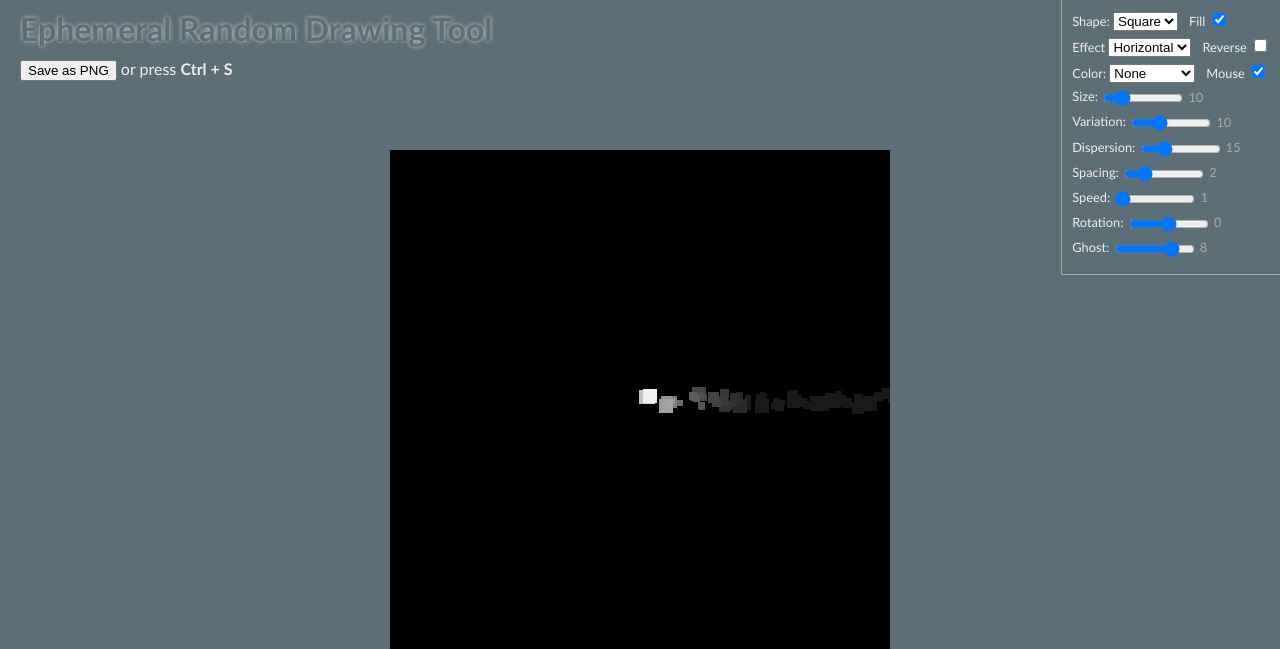
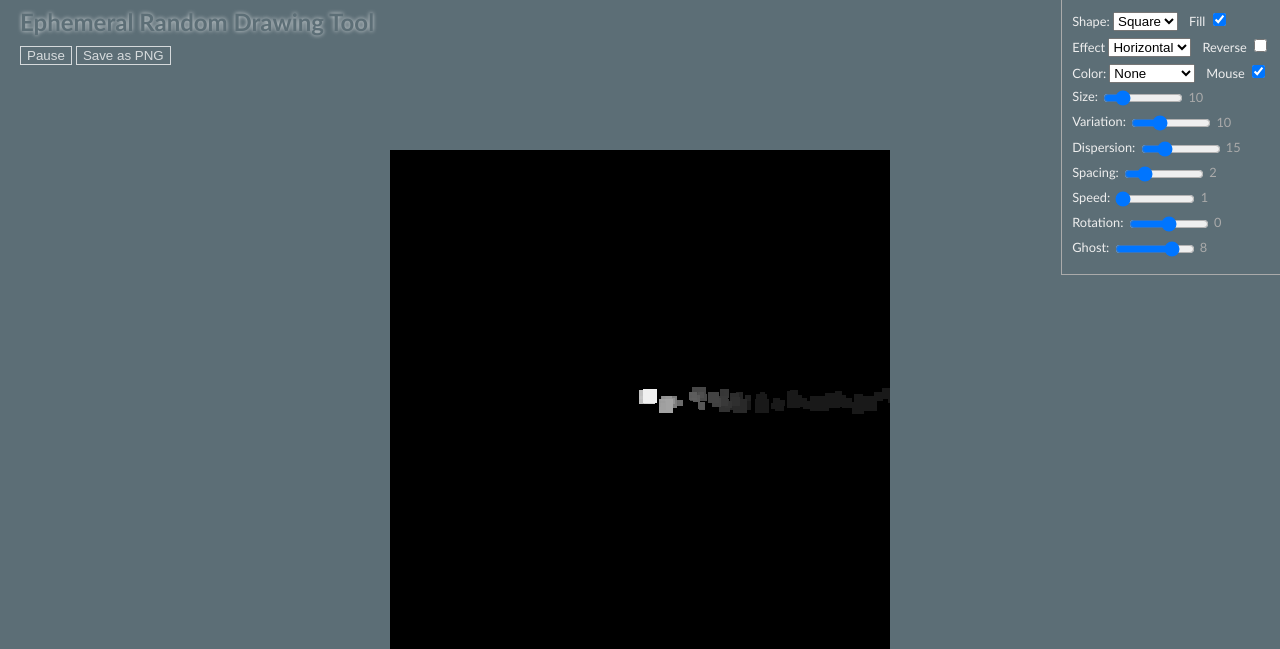
Before and after one commit to raohmaru/Ephemeral-Random-Drawing-Tool, a PHP site: page / in a window 1280 px wide. Shown: the top 649 px of the page. Run offline with PHP 8.4, Linux system fonts and the light colour scheme.

Commit message:
Refactor

```diff
--- a/css/styles.css
+++ b/css/styles.css
@@ -32,12 +32,23 @@ a:hover, a:focus {
 	left: 20px;
 }
 	.header__title {
-		font-size: 2em;
+		font-size: 1.5em;
 		line-height: .5;
 		font-weight: 700;
 		color: #5C6E76;
-		text-shadow: 0 0 4px rgba(255, 255, 255, .65);
+		text-shadow: 0 0 4px rgba(255, 255, 255, .75);
 	}
+.button {
+    color: #fff;
+    background: transparent;
+    border: 1px solid #fff;
+	cursor: pointer;
+	opacity: .75;
+}
+.button:focus,
+.button:hover {
+	opacity: 1;
+}
 canvas {
 	/* border: 1px solid #444; */
 	background-color: #000;
@@ -56,7 +67,7 @@ canvas {
 		padding: 0 0 .4em;
 		border: 0;
 	}
-	input[type="range"] {
+	.settings input[type="range"] {
 		width: 6em;
 		vertical-align: middle;
 		padding: 0; /* MS */
@@ -66,7 +77,7 @@ canvas {
 		min-width: 1.15em;
 		color: #aaa;
 	}
-	select + label {
+	.settings select + label {
 		margin-left: .6em;
 	}
 .footer {
--- a/index.html
+++ b/index.html
@@ -3,7 +3,7 @@
 <head>
 	<meta charset="utf-8">
 	<meta http-equiv="X-UA-Compatible" content="IE=edge,chrome=1">
-	<title>Canvas playground | raohmaru.com</title>
+	<title>Ephemeral Random Drawing Tool | raohmaru.com</title>
 	<meta name="viewport" content="width=device-width">
 	<link rel="stylesheet" href="css/styles.css" />
 </head>
@@ -11,7 +11,8 @@
 <div class="wrapper">
 	<header class="header" role="banner">
 		<h1 class="header__title">Ephemeral Random Drawing Tool</h1>
-		<p><input type="button" id="saveAsPNG" value="Save as PNG" accesskey="S" /> or press <strong>Ctrl + S</strong></p>
+		<p><input type="button" value="Pause" class="button" title="Shortcut: P Key" accesskey="P" data-app-action="pause" />
+			<input type="button" value="Save as PNG" class="button" title="Shortcut: Ctrl + S" accesskey="S" data-app-action="save" /></p>
 	</header>
 
 	<canvas id="testcanvas" width="500" height="500">
@@ -111,10 +112,12 @@
 	<img src="img/atom.png" alt="Atom symbol" id="imgAsset" />
 </div>
 
+<script src="js/events.js"></script>
 <script src="js/utils.js"></script>
 <script src="js/settings.js"></script>
 <script src="js/effects.js"></script>
 <script src="js/shapes.js"></script>
 <script src="js/main.js"></script>
+<script src="js/components.js"></script>
 </body>
 </html>
--- /dev/null
+++ b/js/components.js
@@ -0,0 +1,27 @@
+;(function (app) { 'use strict';
+
+Array.prototype.forEach.call(document.querySelectorAll('[data-app-action]'), function(el){
+	if(el.dataset.appAction === 'pause') {
+		PauseButton(el);
+	}
+	else if(el.dataset.appAction === 'save') {
+		SaveButton(el);
+	}
+});
+
+function PauseButton(el){
+	el.addEventListener('click', function(){ app.pause(true); });
+	app
+		.on(app.events.PAUSE, function(){
+			el.value = 'Resume';
+		})
+		.on(app.events.RESUME, function(){
+			el.value = 'Pause';
+		});
+}
+
+function SaveButton(el){
+	el.addEventListener('click', function(){ app.saveAsImage(); });
+}
+
+}(window.app || (window.app = {})));
--- /dev/null
+++ b/js/events.js
@@ -0,0 +1,9 @@
+;(function (app) { 'use strict';
+
+app.events = {
+	CHANGE: 'change',
+	PAUSE:  'pause',
+	RESUME: 'resume'
+};
+
+}(window.app || (window.app = {})));
--- a/js/main.js
+++ b/js/main.js
@@ -3,7 +3,6 @@
 var canvas = document.getElementById('testcanvas'),
 	cnv_width  = canvas.width,
 	cnv_height = canvas.height,
-	fill_clear = 'rgba(0,0,0,.02)',
 	spacingCount = 0,
 	shapeColors = [
 		['rgb(255,255,255)'],  // None
@@ -24,23 +23,25 @@ var canvas = document.getElementById('testcanvas'),
 		x: 0,
 		y: 0
 	},
-	ctx, cnvRect, posX, posY, effectFunc, shapeFunc, rafId;
+	ctx, cnvRect, posX, posY, fill_clear, effectFunc, shapeFunc, rafId;
+// Constants
 var Round      = Math.round,
 	KEY_LEFT   = 37,
 	KEY_UP     = 38,
 	KEY_RIGHT  = 39,
 	KEY_DOWN   = 40,
+	KEY_P      = 80,
 	KEY_S      = 83,
 	KEY_CMD_S  = 19;  // OS X webkit browsers
+
+app.utils.eventDecorator(app);
 
 function start() {
 	app._canvas = canvas;
 	app._ctx = ctx;
 	app.settings
-		.on('change', optionsChanged)
+		.on(app.events.CHANGE, optionsChanged)
 		.init();
-	effectFunc = app.effects.getById(app.options.effect);
-	shapeFunc = app.shapes.getById(app.options.shape);
 	posX = cnv_width/2 | 0,
 	posY = cnv_height/2 | 0,
 	// canvas.addEventListener('mousemove', app.utils.throttle(mouseListener, 50));
@@ -49,7 +50,6 @@ function start() {
 	window.addEventListener('keydown', keyboardListener, false);
 	window.addEventListener('keyup', keyboardListener, false);
 	window.addEventListener('resize', resizeCanvas, false);
-	document.getElementById("saveAsPNG").addEventListener('click', saveAsPNG);
 	resizeCanvas();
 	draw();
 }
@@ -72,17 +72,8 @@ function mouseListener(e) {
 		}
 	}
 	else if(e.type === 'dblclick') {
-		if(rafId) {
-			cancelAnimationFrame(rafId);
-			rafId = undefined;
-		}
-		else {
-			draw();
-		}
+		app.pause(true);
 	}
-
-	// drawShapes(x, y);
-	// draw();
 }
 
 function keyboardListener(e) {
@@ -94,11 +85,16 @@ function keyboardListener(e) {
 		else if(e.keyCode === KEY_RIGHT) keys.right = pressed;
 	}
 
-	// Capture Ctrl + S
-	if(pressed && (e.keyCode === KEY_S && (e.ctrlKey || e.metaKey) || e.keyCode === KEY_CMD_S)) {
-		e.preventDefault();
-		saveAsPNG();
-		return false;
+	if(pressed) {
+		// Capture Ctrl + S
+		if(e.keyCode === KEY_S && (e.ctrlKey || e.metaKey) || e.keyCode === KEY_CMD_S) {
+			e.preventDefault();
+			app.saveAsImage();
+			return false;
+		}
+		else if(e.keyCode == KEY_P) {
+			app.pause(true);
+		}
 	}
 }
 
@@ -134,7 +130,6 @@ function draw() {
 	if(!app.options.spacing || spacingCount++ % app.options.spacing === 0) {
 		drawShape(posX, posY);
 	}
-	// ctx.clearRect(0, 0, cnv_width, cnv_height);
 	ctx.save();
 	effectFunc();
 	ctx.restore();
@@ -147,16 +142,18 @@ function draw() {
 
 function drawShape(x, y) {
 	var sz = app.options.size,
-		col = getColor(app.options.color);
-	if(app.options.variation > 0) {
-		sz += Round(app.utils.randomInt(0, app.options.variation) - app.options.variation/2);
+		col = getColor(app.options.color),
+		v = app.options.variation,
+		d = app.options.dispersionSize;
+	if(v > 0) {
+		sz += Round(app.utils.randomInt(0, v) - v/2);
 		if(sz < 1) {
 			sz = 1;
 		}
 	}
-	if(app.options.dispersion > 0) {
-		x += Round(app.utils.randomInt(0, app.options.dispersionSize) - app.options.dispersionSize/2);
-		y += Round(app.utils.randomInt(0, app.options.dispersionSize) - app.options.dispersionSize/2);
+	if(d > 0) {
+		x += Round(app.utils.randomInt(0, d) - d/2);
+		y += Round(app.utils.randomInt(0, d) - d/2);
 	}
 	ctx.fillStyle   = col;
 	ctx.strokeStyle = col;
@@ -193,7 +190,6 @@ function moveCursorByKeys() {
 		velocity.y /= 1.1;
 		posX += velocity.x;
 		posY += velocity.y;
-
 		if     (posX < 0)          posX = 0;
 		else if(posX > cnv_width)  posX = cnv_width;
 		if     (posY < 0)          posY = 0;
@@ -201,19 +197,40 @@ function moveCursorByKeys() {
 	}
 }
 
-function saveAsPNG() {
-	cancelAnimationFrame(rafId);
+// Public methods
+app.saveAsImage = function(type, encoderOptions) {
+	app.pause();
 
-	var exportCanvas = document.createElement("canvas"),
-		exportCtx = exportCanvas.getContext("2d");
+	var exportCanvas = document.createElement('canvas'),
+		exportCtx = exportCanvas.getContext('2d'),
+		type = type || 'image/png';
+
 	exportCanvas.width = cnv_width;
 	exportCanvas.height = cnv_height;
 	exportCtx.fillStyle = '#000';
 	exportCtx.fillRect(0, 0, cnv_width, cnv_height);
 	exportCtx.drawImage(canvas, 0, 0);
-	window.open(exportCanvas.toDataURL());
+	window.open(exportCanvas.toDataURL(type, encoderOptions));
 
-	draw();
+	app.resume();
+}
+
+app.pause = function(toggle) {
+	if(rafId) {
+		cancelAnimationFrame(rafId);
+		rafId = undefined;
+		app.dispatchEvent(app.events.PAUSE);
+	}
+	else if(toggle) {
+		app.resume();
+	}
+}
+
+app.resume = function() {
+	if(!rafId) {
+		draw();
+		app.dispatchEvent(app.events.RESUME);
+	}
 }
 
 
--- a/js/settings.js
+++ b/js/settings.js
@@ -23,19 +23,19 @@ app.utils.eventDecorator(app.settings);
 app.settings.init = function() {
 	app.options = options;
 
-	Array.prototype.forEach.call(document.querySelectorAll('select'), function(input){
-		input.addEventListener('change', setOption, false);
+	Array.prototype.forEach.call(document.querySelectorAll('.settings select'), function(input){
+		input.addEventListener(app.events.CHANGE, setOption, false);
 		setOption(input);
 	});
 
-	Array.prototype.forEach.call(document.querySelectorAll('input[type="range"]'), function(input){
+	Array.prototype.forEach.call(document.querySelectorAll('.settings input[type="range"]'), function(input){
 		input.addEventListener('input', updateRangeValue, false);
-		input.addEventListener('change', setRange, false);
+		input.addEventListener(app.events.CHANGE, setRange, false);
 		setRange(input);
 	});
 
-	Array.prototype.forEach.call(document.querySelectorAll('input[type="checkbox"]'), function(input){
-		input.addEventListener('change', setBoolOption, false);
+	Array.prototype.forEach.call(document.querySelectorAll('.settings input[type="checkbox"]'), function(input){
+		input.addEventListener(app.events.CHANGE, setBoolOption, false);
 		setBoolOption(input);
 	});
 
@@ -45,13 +45,13 @@ app.settings.init = function() {
 function setOption(e) {
 	var tgt = e.target || e;
 	app.options[tgt.name] = parseInt(tgt.value, 10);
-	app.settings.dispatchEvent('change', tgt.name, app.options[tgt.name]);
+	app.settings.dispatchEvent(app.events.CHANGE, tgt.name, app.options[tgt.name]);
 }
 
 function setRange(e) {
 	var tgt = e.target || e;
 	app.options[tgt.name] = parseInt(tgt.value, 10);
-	app.settings.dispatchEvent('change', tgt.name, app.options[tgt.name]);
+	app.settings.dispatchEvent(app.events.CHANGE, tgt.name, app.options[tgt.name]);
 	updateRangeValue(tgt);
 }
 
@@ -63,7 +63,7 @@ function updateRangeValue(e) {
 function setBoolOption(e) {
 	var tgt = e.target || e;
 	app.options[tgt.name] = tgt.checked;
-	app.settings.dispatchEvent('change', tgt.name, app.options[tgt.name]);
+	app.settings.dispatchEvent(app.events.CHANGE, tgt.name, app.options[tgt.name]);
 }
 
 }(window.app || (window.app = {})));
```
Also changed, not shown: README.md.
